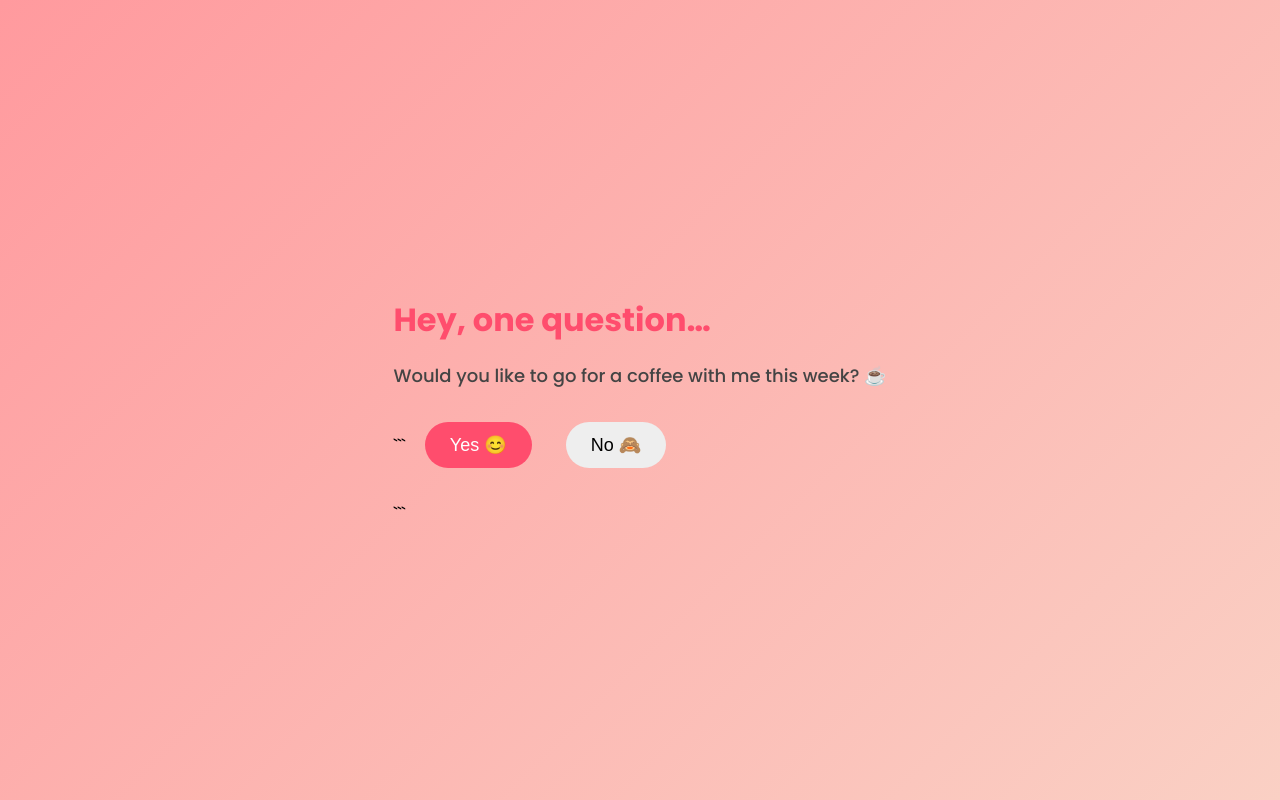
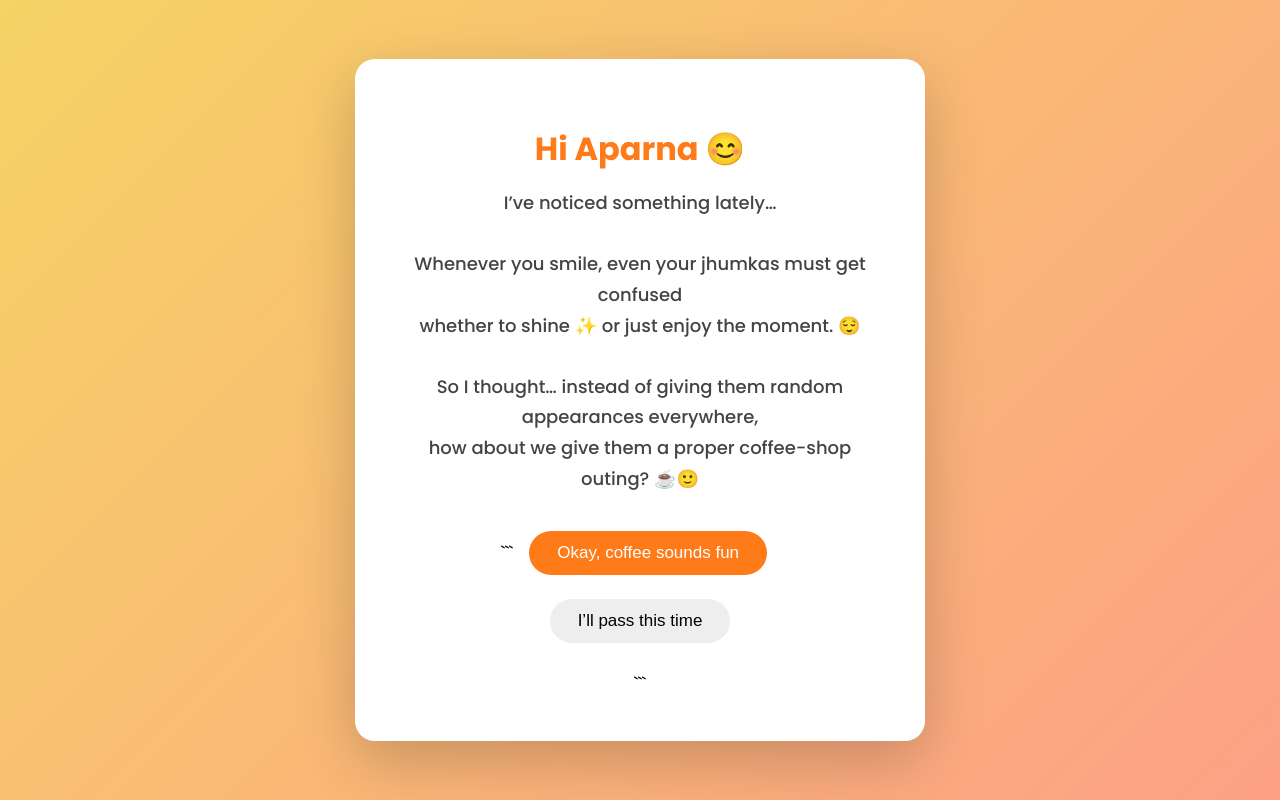
Before and after one commit to rupeshsunhare/special-invite, a plain HTML site: page index.html in a window 1280 px wide. Drawn offline with Linux system fonts and the light colour scheme.

Commit message:
Update index.html
Final change fir invite

````diff
--- a/index.html
+++ b/index.html
@@ -3,63 +3,65 @@
 <html lang="en">
 <head>
 <meta charset="UTF-8">
-<title>Just One Question…</title>
+<title>For Aparna</title>
 <link href="https://fonts.googleapis.com/css2?family=Poppins:wght@300;500;700&display=swap" rel="stylesheet">
+
 <style>
     body {
         margin: 0;
         height: 100vh;
-        background: linear-gradient(135deg, #ff9a9e, #fad0c4);
         font-family: 'Poppins', sans-serif;
+        background: linear-gradient(135deg, #f6d365, #fda085);
         display: flex;
         align-items: center;
         justify-content: center;
     }
 
-```
     .card {
         background: white;
-    padding: 40px;
+        padding: 45px;
         border-radius: 20px;
         text-align: center;
-    box-shadow: 0 20px 50px rgba(0,0,0,0.2);
-    max-width: 420px;
-    animation: pop 0.6s ease;
+        box-shadow: 0 20px 60px rgba(0,0,0,0.2);
+        max-width: 480px;
+        animation: pop 0.5s ease;
     }
 
     @keyframes pop {
-    from { transform: scale(0.8); opacity: 0; }
+        from { transform: scale(0.9); opacity: 0; }
         to { transform: scale(1); opacity: 1; }
     }
 
     h1 {
-    color: #ff4d6d;
-    margin-bottom: 10px;
+        color: #ff7a18;
+        margin-bottom: 15px;
     }
 
-p {
+    .message {
         color: #444;
         font-size: 18px;
+        line-height: 1.7;
+        margin-bottom: 25px;
     }
 
     .btn {
-    padding: 12px 25px;
-    margin: 15px;
+        padding: 12px 28px;
+        margin: 12px;
         border: none;
         border-radius: 30px;
-    font-size: 18px;
+        font-size: 17px;
         cursor: pointer;
         transition: 0.3s;
     }
 
     .yes {
-    background: #ff4d6d;
+        background: #ff7a18;
         color: white;
     }
 
     .yes:hover {
-    background: #e63956;
-    transform: scale(1.1);
+        background: #e66a10;
+        transform: scale(1.08);
     }
 
     .no {
@@ -67,26 +69,32 @@ p {
     }
 
     .no:hover {
-    transform: translateX(20px);
+        transform: translateX(15px);
     }
 
     #msg {
         margin-top: 15px;
         font-weight: 500;
+        color: #ff7a18;
     }
-```
+</style>
 
-</style>
 </head>
 <body>
 
 <div class="card">
-    <h1>Hey, one question…</h1>
-    <p>Would you like to go for a coffee with me this week? ☕</p>
+    <h1>Hi Aparna 😊</h1>
+    <div class="message">
+        I’ve noticed something lately…<br><br>
+        Whenever you smile, even your jhumkas must get confused<br>
+        whether to shine ✨ or just enjoy the moment. 😌<br><br>
+        So I thought… instead of giving them random appearances everywhere,<br>
+        how about we give them a proper coffee-shop outing? ☕🙂
+    </div>
 
 ```
-<button class="btn yes" onclick="sendResponse('Yes ☕')">Yes 😊</button>
-<button class="btn no" onclick="sendResponse('No 😅')">No 🙈</button>
+<button class="btn yes" onclick="sendResponse('Yes')">Okay, coffee sounds fun</button>
+<button class="btn no" onclick="sendResponse('No')">I’ll pass this time</button>
 
 <p id="msg"></p>
 ```
@@ -96,7 +104,6 @@ p {
 <script>
 function sendResponse(answer) {
 
-    // Your actual Google Form details
     const formUrl = "https://docs.google.com/forms/d/e/1FAIpQLSc1haTLd-wJCiMyCfLnFk5b0-ZUS9ziHUBIjGGqhz05SzkgPg/formResponse";
     const entry = "entry.1212406251";
 
@@ -106,9 +113,9 @@ function sendResponse(answer) {
     });
 
     document.getElementById("msg").innerText =
-        answer.includes("Yes")
-        ? "Yay! I’ll plan something nice for us 😊"
-        : "No worries… maybe another time 💛";
+        answer === "Yes"
+        ? "Nice! Coffee and good conversation coming up ☕🙂"
+        : "No problem. Jhumkas can rest for now 😄";
 }
 </script>
 
````
Lines whose indentation alone changed are shown as unchanged.
